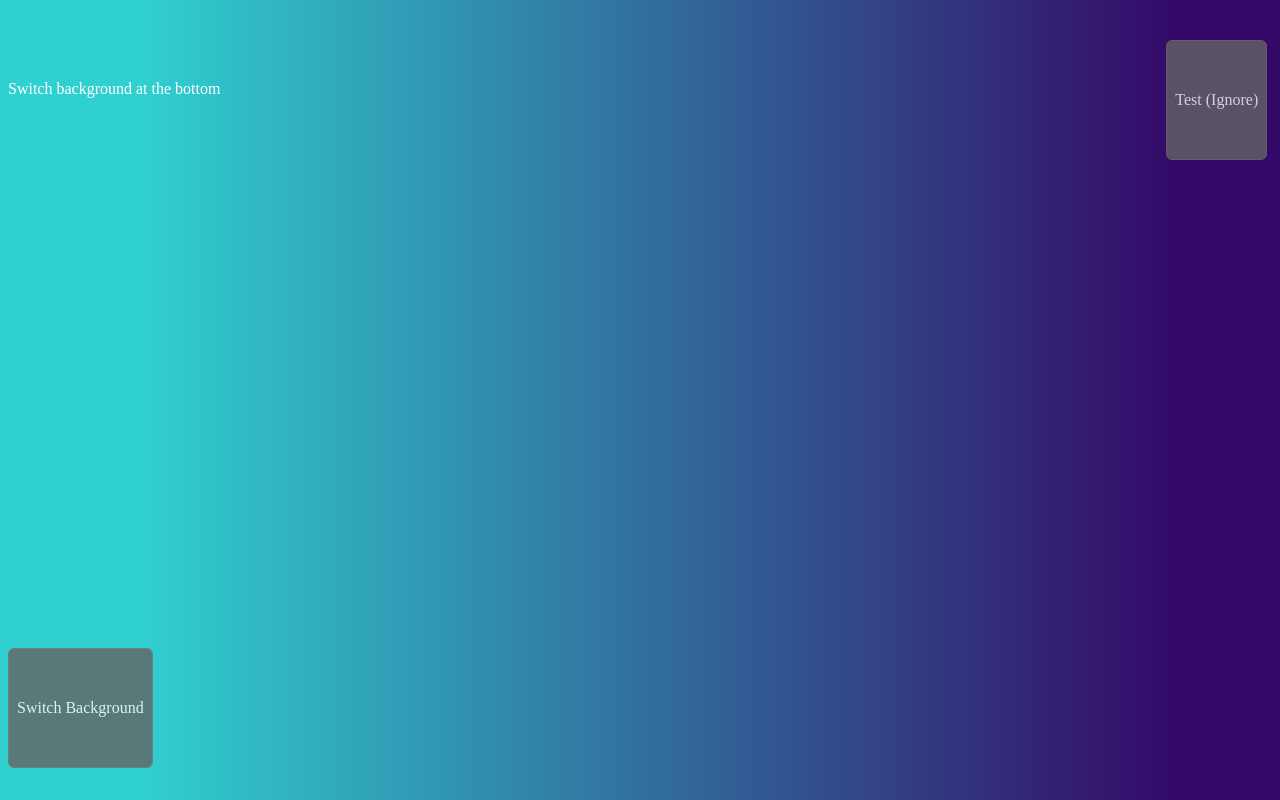
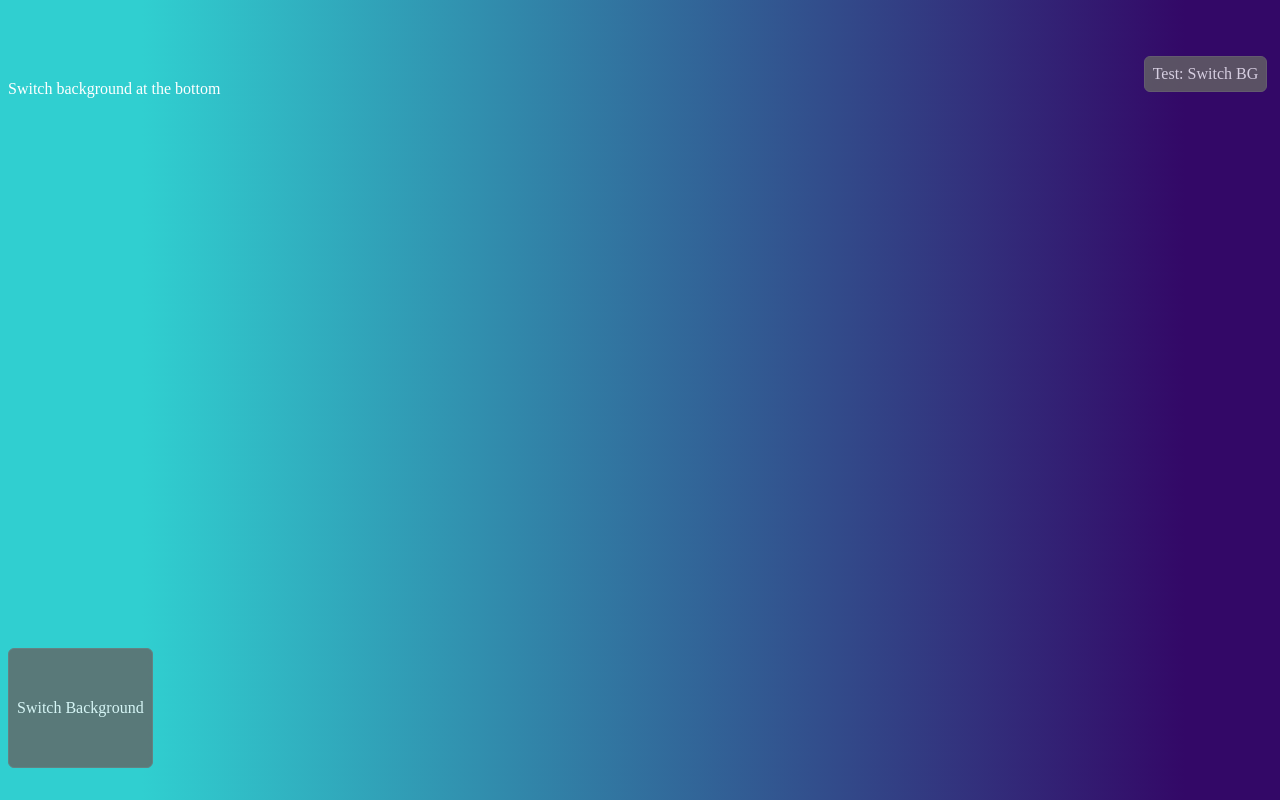
Before and after one commit to lafleurengine/iframes, a plain HTML site: page testzzz.html in a window 1280 px wide. Drawn offline with nearby package versions, Linux system fonts and the light colour scheme.

Commit message:
Update testzzz.html

```diff
--- a/testzzz.html
+++ b/testzzz.html
@@ -8,17 +8,21 @@ body {
 }
 
 .but {
-    z-index: 1000;
+    -index: 1000;
     position: absolute;
     background-color: #646464;
-    padding: 50px 8px 50px 8px;
+    padding: 8px 8px 8px 8px;
     border-radius: 6px;
     border: 1px solid #707070;
-    top: 5%;
+    top: 7%;
     color: #ffffff;
     text-decoration: none;
     opacity: 0.8;
-	right: 1%
+    right: 1%;
+}
+
+.but:hover {
+    opacity: 1;
 }
 
 .but1 {
@@ -53,7 +57,7 @@ body {
 
 <body>
 <p class="info">Switch background at the bottom</p>
-<a class="but" href="#" onclick="Bgs()">Test (Ignore)</a>
+<a class="but" href="#" onclick="Bgs()">Test: Switch BG</a>
 <a class="but1" href="#" onclick="Bgs()">Switch Background</a>
 </body>
 
```
